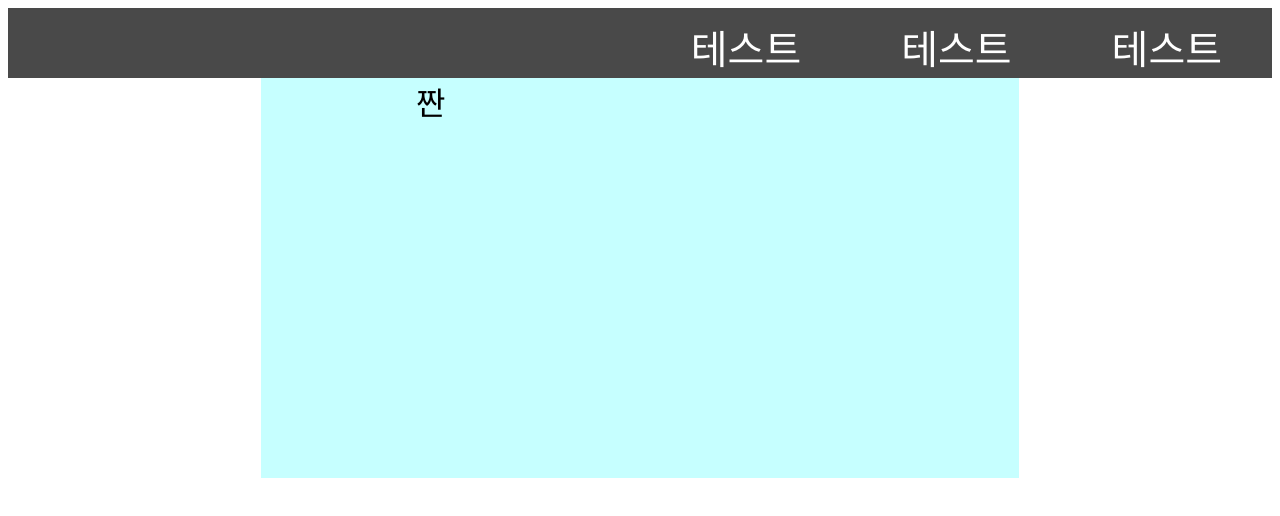
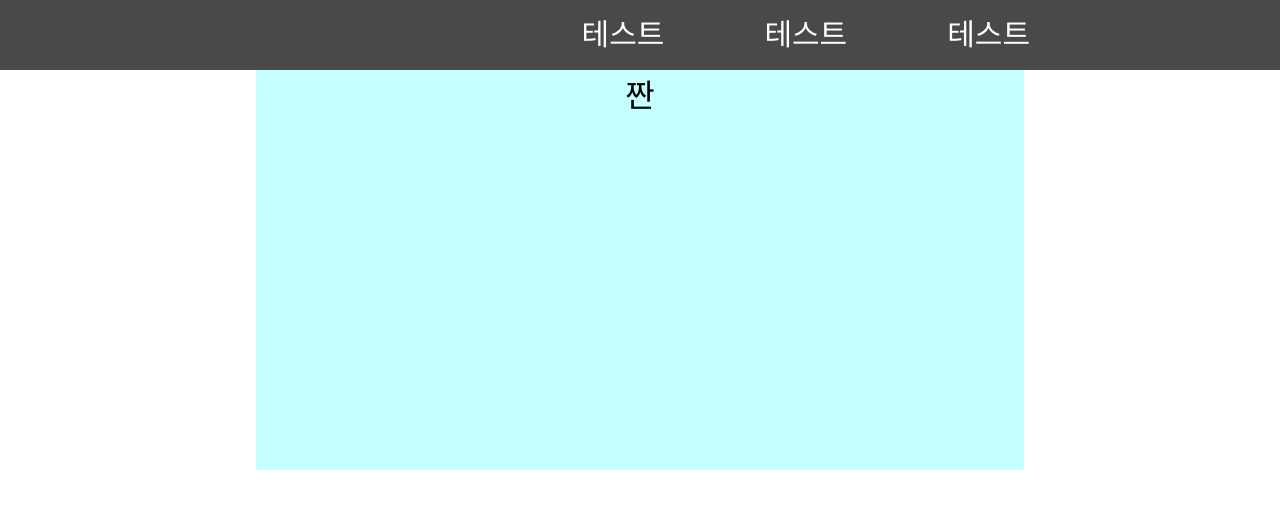
Before and after one commit to Yoojin-J/html_2502, a plain HTML site: page index.html in a window 1280 px wide. Drawn offline with Linux system fonts and the light colour scheme.

Commit message:
Update index.html

```diff
--- a/index.html
+++ b/index.html
@@ -5,28 +5,38 @@
     <meta name="viewport" content="width=device-width, initial-scale=1.0">
     <title>Document</title>
     <style>
+        * {
+            margin: 0;
+            padding: 0;
+        }
+
         header {
             height: 70px;
             background-color: #494949;
         }
-        header.menu {
+
+        .menu {
             height: 70px;
-            margin-left: 50px;
-            margin-right: 50px;
+            margin-left: 200px;
+            margin-right: 200px;
         }
-        header ul {
+        .menu > ul {
             list-style-type: none;
 
             float: right;
 
+            height: 50px;
             margin-top: 10px;
             margin-bottom: 10px;
         }
-        header ul > li {
+        .menu > ul > li {
             float: left;
             color: white;
-            font-size: 40px;
+            font-size: 30px;
 
+            height: 40px;
+            margin-top: auto;
+            margin-bottom: auto;
             margin-left: 50px;
             margin-right: 50px;
         }
@@ -47,13 +57,13 @@
 
 <body>
     <header>
-        <span class="menu">
+        <div class="menu">
             <ul>
                 <li>테스트</li>
                 <li>테스트</li>
                 <li>테스트</li>
             </ul>
-        </span>
+        </div>
 
     </header>
     <section>
```
